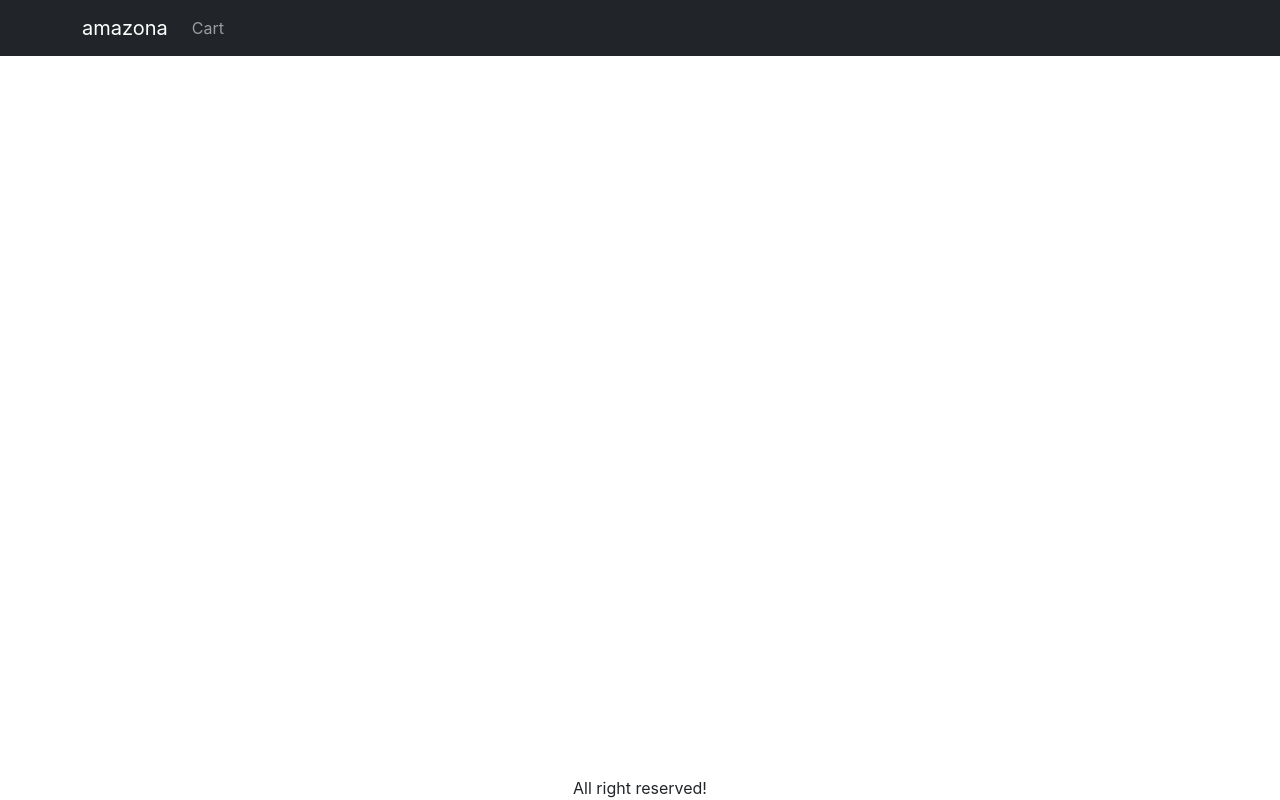
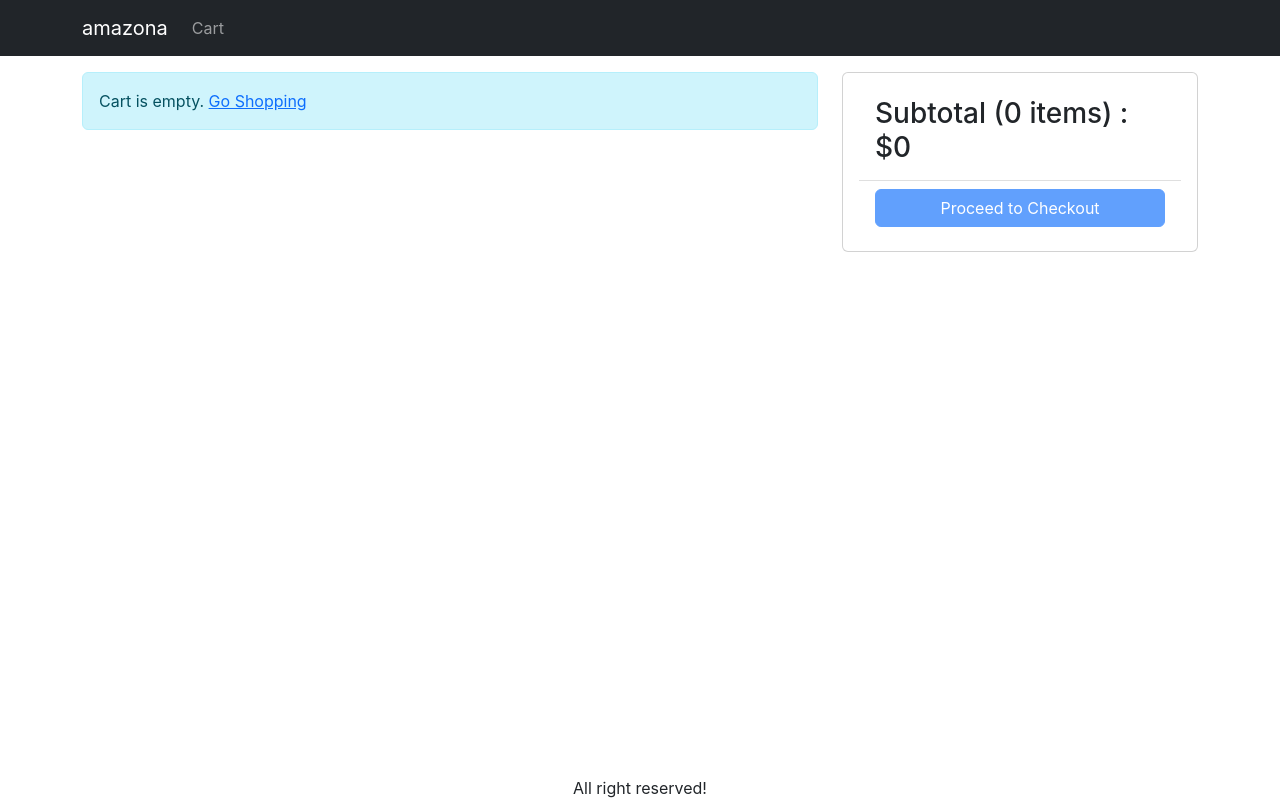
Before and after one commit to TranVinh-ds/mern-amazona, a React (Create React App) app in the folder amazona/frontend/: page /cart in a window 1280 px wide. Built offline with nearby package versions, Linux system fonts and the light colour scheme.

Commit message:
create-cart-screen

```diff
--- a/amazona/frontend/src/App.js
+++ b/amazona/frontend/src/App.js
@@ -10,6 +10,7 @@
 import { Link } from 'react-router-dom';
 import { useContext } from 'react';
 import { Store } from './Store';
+import CartScreen from './screens/CartScreen';
 
 function App() {
   const { state } = useContext(Store);
@@ -42,6 +43,7 @@
           <Container className="mt-3">
             <Routes>
               <Route path="/product/:slug" element={<ProductScreen />} />
+              <Route path="/cart" element={<CartScreen />} />
               <Route path="/" element={<HomeScreen />} />
             </Routes>
           </Container>
--- a/amazona/frontend/src/index.css
+++ b/amazona/frontend/src/index.css
@@ -58,3 +58,7 @@
 .img-large {
   max-width: 100%;
 }
+
+.img-thumbnail {
+  height: 80px;
+}
--- /dev/null
+++ b/amazona/frontend/src/screens/CartScreen.js
@@ -0,0 +1,96 @@
+import React, { useContext } from 'react';
+import { Helmet } from 'react-helmet-async';
+import { Store } from '../Store';
+import Row from 'react-bootstrap/Row';
+import Col from 'react-bootstrap/Col';
+import ListGroup from 'react-bootstrap/ListGroup';
+import Button from 'react-bootstrap/Button';
+import Card from 'react-bootstrap/Card';
+import MessageBox from '../components/MessageBox';
+import { Link } from 'react-router-dom';
+
+const CartScreen = () => {
+  const { state, dispatch: ctxDispatch } = useContext(Store);
+  const {
+    cart: { cartItems },
+  } = state;
+  return (
+    <div>
+      <Helmet>
+        <title>Shopping Cart</title>
+      </Helmet>
+      <Row>
+        <Col md={8}>
+          {cartItems.length === 0 ? (
+            <MessageBox>
+              Cart is empty. <Link to="/">Go Shopping</Link>
+            </MessageBox>
+          ) : (
+            <ListGroup>
+              {cartItems.map((item) => (
+                <ListGroup.Item key={item._id}>
+                  <Row className="align-items-center">
+                    <Col md={4}>
+                      <img
+                        className="img-fluid rounded img-thumbnail"
+                        src={item.image}
+                        alt={item.name}
+                      />{' '}
+                      <Link to={`/product/${item.slug}`}>{item.name}</Link>
+                    </Col>
+                    <Col md={3}>
+                      <Button variant="light" disabled={item.quantity === 1}>
+                        <i className="fas fa-minus-circle"></i>
+                      </Button>{' '}
+                      <span>{item.quantity}</span>{' '}
+                      <Button
+                        variant="light"
+                        disabled={item.quantity === item.countInStock}
+                      >
+                        <i className="fas fa-plus-circle"></i>
+                      </Button>
+                    </Col>
+                    <Col md={3}>${item.price}</Col>
+                    <Col md={2}>
+                      <Button variant="light">
+                        <i className="fas fa-trash" />
+                      </Button>
+                    </Col>
+                  </Row>
+                </ListGroup.Item>
+              ))}
+            </ListGroup>
+          )}
+        </Col>
+        <Col md={4}>
+          <Card>
+            <Card.Body>
+              <ListGroup variant="flush">
+                <ListGroup.Item>
+                  <h3>
+                    Subtotal ({cartItems.reduce((a, b) => a + b.quantity, 0)}{' '}
+                    items) : $
+                    {cartItems.reduce((a, b) => a + b.price * b.quantity, 0)}
+                  </h3>
+                </ListGroup.Item>
+                <ListGroup.Item>
+                  <div className="d-grid">
+                    <Button
+                      type="button"
+                      variant="primary"
+                      disabled={cartItems.length === 0}
+                    >
+                      Proceed to Checkout
+                    </Button>
+                  </div>
+                </ListGroup.Item>
+              </ListGroup>
+            </Card.Body>
+          </Card>
+        </Col>
+      </Row>
+    </div>
+  );
+};
+
+export default CartScreen;
--- a/amazona/frontend/src/screens/ProductScreen.js
+++ b/amazona/frontend/src/screens/ProductScreen.js
@@ -1,6 +1,6 @@
 import axios from 'axios';
 import React, { useContext, useEffect, useReducer } from 'react';
-import { useParams } from 'react-router-dom';
+import { useNavigate, useParams } from 'react-router-dom';
 import Row from 'react-bootstrap/Row';
 import Col from 'react-bootstrap/Col';
 import Card from 'react-bootstrap/Card';
@@ -28,6 +28,7 @@
 };
 
 const ProductScreen = () => {
+  const navigate = useNavigate();
   const params = useParams();
   const { slug } = params;
 
@@ -64,6 +65,7 @@
       type: 'CART_ADD_ITEM',
       payload: { ...product, quantity },
     });
+    navigate('/cart');
   };
   return (
     <div>
```
